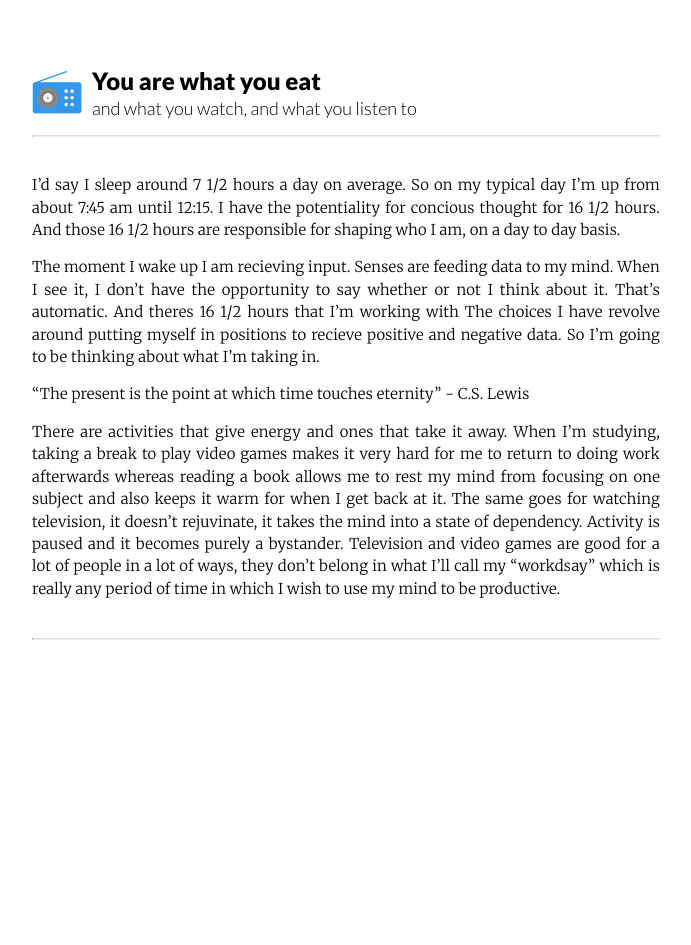
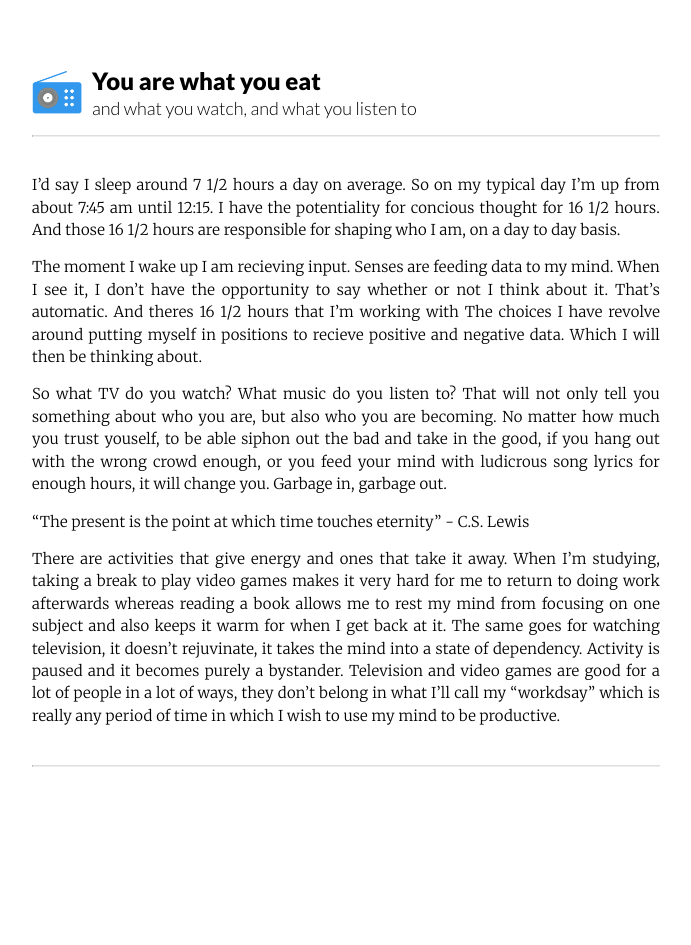
Before and after one commit to samcal/thenewrad.io, a Jekyll site: the page built from _posts/2015-02-11-you-are-what-you-eat.markdown, in a window 1280 px wide. Shown: the whole page, without its empty margins (294-985 px from the left). Built offline with Jekyll 4.4.1, drawn with Linux system fonts in a browser that asks for light colours.

Commit message:
garbage in garbage out

```diff
--- a/_posts/2015-02-11-you-are-what-you-eat.markdown
+++ b/_posts/2015-02-11-you-are-what-you-eat.markdown
@@ -9,9 +9,9 @@ categories: rbfasho
 
 I'd say I sleep around 7 1/2 hours a day on average. So on my typical day I'm up from about 7:45 am until 12:15. I have the potentiality for concious thought for 16 1/2 hours. And those 16 1/2 hours are responsible for shaping who I am, on a day to day basis.
 
-The moment I wake up I am recieving input. Senses are feeding data to my mind. When I see it, I don't have the opportunity to say whether or not I think about it. That's automatic. And theres 16 1/2 hours that I'm working with The choices I have revolve around putting myself in positions to recieve positive and negative data. So I'm going to be thinking about what I'm taking in.
+The moment I wake up I am recieving input. Senses are feeding data to my mind. When I see it, I don't have the opportunity to say whether or not I think about it. That's automatic. And theres 16 1/2 hours that I'm working with The choices I have revolve around putting myself in positions to recieve positive and negative data. Which I will then be thinking about.
 
-
+So what TV do you watch? What music do you listen to? That will not only tell you something about who you are, but also who you are becoming. No matter how much you trust youself, to be able siphon out the bad and take in the good, if you hang out with the wrong crowd enough, or you feed your mind with ludicrous song lyrics for enough hours, it will change you. Garbage in, garbage out.
 
 
 "The present is the point at which time touches eternity" - C.S. Lewis
```
